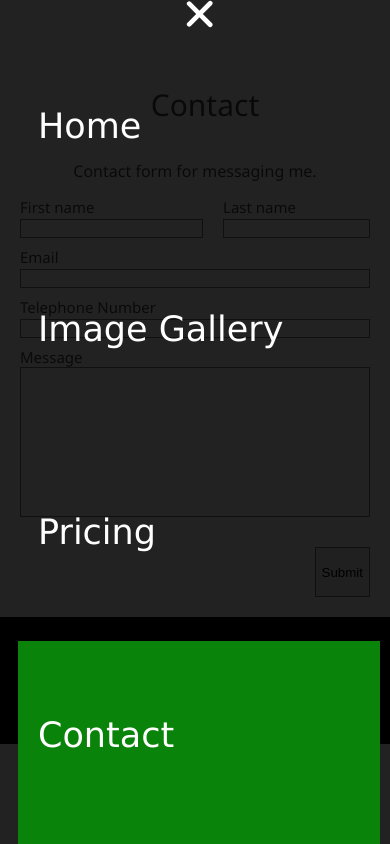
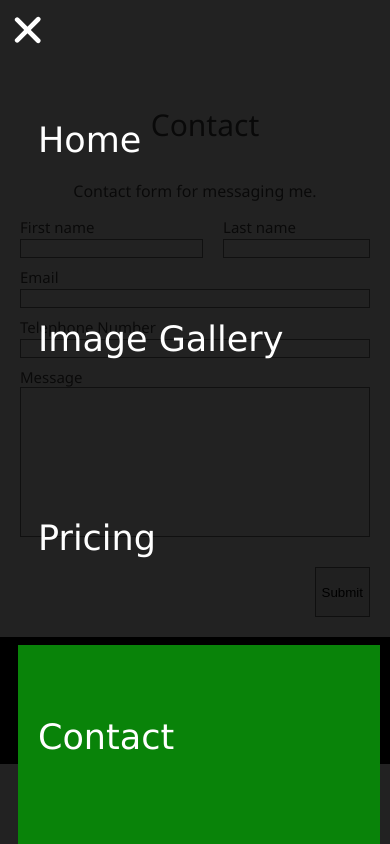
Before and after one commit to SpizyCat/school-project-two, a plain HTML site: page contact.html in a window 390 px wide. Both pictures are taken after a click on the element 21 px from the left and 32 px from the top of the page. Drawn offline with Linux system fonts and the light colour scheme.

Commit message:
FINAL COMMIT

```diff
--- a/script.js
+++ b/script.js
@@ -1,32 +1,18 @@
 var hamburgerButton = document.querySelector("#hamburger-menu-icon");
 var navbar = document.querySelector("#navbar");
-var content = document.querySelector(".content");
 
-function showHamburgerMenu() {
-    navbar.classList.add("open");
-}
-
-function hideHamburgerMenu() {
-    navbar.classList.remove("open");
-}
-
+// Hamburger menu
 function toggleHamburgerMenu() {
     if (navbar.classList.contains("open")) {
-        hideHamburgerMenu();
+        navbar.classList.remove("open");
     } else {
-        showHamburgerMenu();
+        navbar.classList.add("open");
     }
 }
 
 hamburgerButton.addEventListener("click", toggleHamburgerMenu);
 
-function setScrolled() {
-    if (window.scrollY > 0) {
-        navbar.classList.add("sticky");
-    } else {
-        navbar.classList.remove("sticky");
-    }
-}
+// Lightbox
 var images = document.querySelectorAll(".image");
 for (var i = 0; i < images.length; i++) {
     images[i].querySelector("img").addEventListener("click", (e) => {
@@ -37,16 +23,13 @@ for (var i = 0; i < images.length; i++) {
         var parent = e.target.parentNode;
         lightbox.childNodes[1].src = parent.childNodes[1].currentSrc;
         preview_p.textContent = parent.childNodes[3].textContent;
-        console.log(e.target.parentNode);
     });
 }
 
+// Close Lightbox
 var span = document.querySelector(".close");
-
 if (span) {
     span.addEventListener("click", () => {
         img_lightbox.style.display = "none";
     });
 }
-
-document.addEventListener("scroll", setScrolled, {passive: true});
--- a/styling1.css
+++ b/styling1.css
@@ -41,13 +41,10 @@ a {
     margin: 0;
     width: 100%;
     top: 0;
+    z-index: 2;
 }
 
-.sticky {
-    top: 0;
-    position: fixed;
-    z-index: 2;
-}
+
 
 #navbar > ul > li {
     float: left;
@@ -105,11 +102,18 @@ header > h1 {
         padding-left: 8px;
     }
 
+    #navbar.open #hamburger-menu-icon {
+        align-self: flex-start;
+        padding-top: 16px;
+        padding-left: 0px;
+    }
 
     #navbar.open {
         text-align: center;
         background-color: #000d;
         display: flex;
+        align-items: flex-start;
+
         flex-direction: column;
         position: fixed;
         top: 0;
@@ -357,33 +361,35 @@ footer > p {
 }
 
 .contact {
-    max-width: 100%;
-    margin: 20px;
-    font-family: 'Segoe UI', Tahoma, Geneva, Verdana, sans-serif ;
+    max-width: 1000px;
+    width: 100%;
+    margin: auto;
+    padding: 20px;
+    font-family: "Segoe UI", Tahoma, Geneva, Verdana, sans-serif;
     font-size: 15px;
     color: rgb(71, 70, 70);
 }
 
-#fname{
+#fname {
     grid-area: fn;
 }
 
-#lname{
+#lname {
     grid-area: ln;
 }
 
-#email{
+#email {
     grid-area: em;
 }
 
-#tel{
+#tel {
     grid-area: tl;
 }
 
-#msg{
+#msg {
     grid-area: mg;
 }
-#submit{
+#submit {
     grid-area: sb;
 }
 
@@ -400,11 +406,12 @@ footer > p {
     padding: 15px;
 }
 
-.contact form input, .contact form textarea {
+.contact form input,
+.contact form textarea {
     text-align: left;
     width: 100%;
     margin: 0px;
-    border:1px solid #4d4b4bc0;
+    border: 1px solid #4d4b4bc0;
 }
 
 .contact form *:focus {
@@ -415,7 +422,7 @@ footer > p {
     height: 150px;
 }
 
-.hambuger-parts>* {
+.hambuger-parts > * {
     transition-duration: 250ms;
     transition-property: opacity, transform;
 }
```
Also changed, not shown: contact.html (+7 -2 lines).
